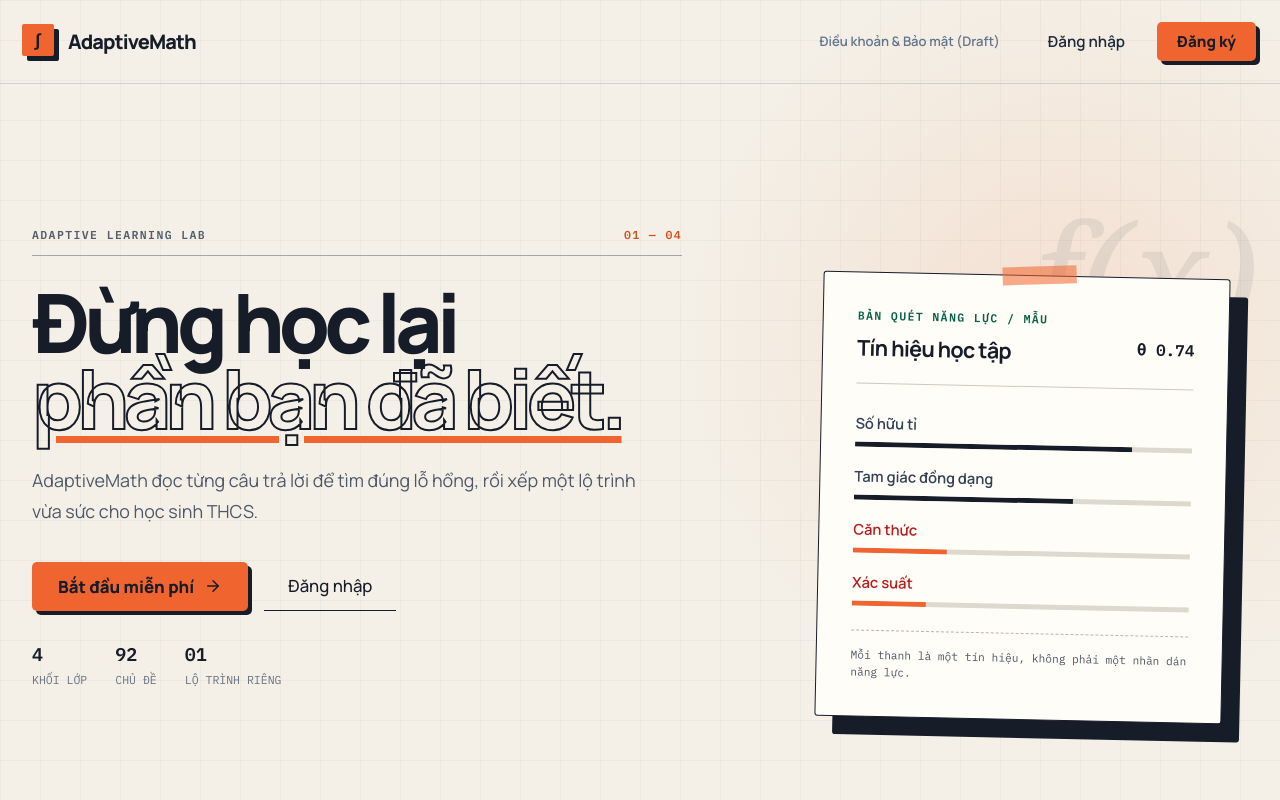
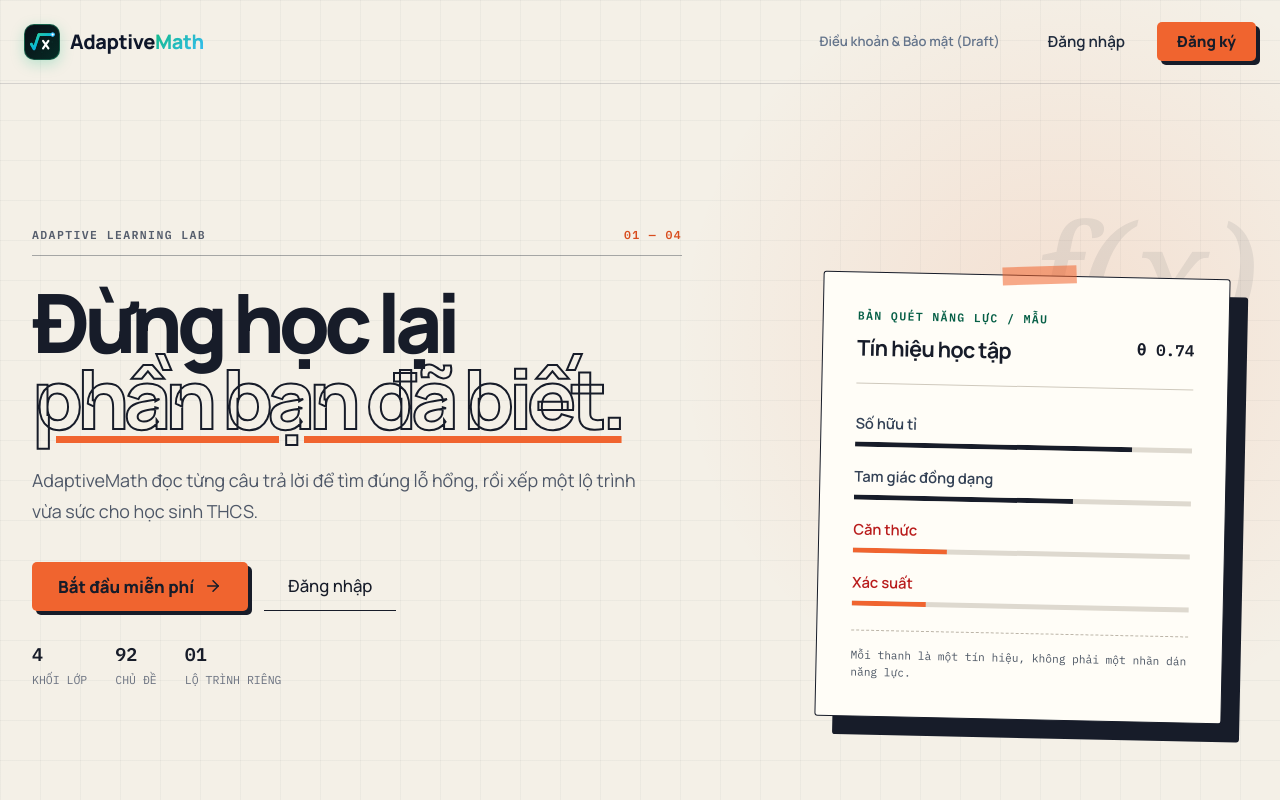
Before and after one commit to bGiaHuy/adaptive-learning, a React (Vite) app: page / in a window 1280 px wide. Shown: the top 800 px of the page. Built offline with nearby package versions, Linux system fonts and the light colour scheme; no server answers.

Commit message:
feat(ui): add professional SVG brand logo and favicon, replace default globe icon

```diff
--- a/index.html
+++ b/index.html
@@ -5,6 +5,8 @@
     <meta name="viewport" content="width=device-width, initial-scale=1.0" />
     <title>AdaptiveMath - Học Toán THCS đúng chỗ bạn còn yếu</title>
     <meta name="description" content="Nền tảng học Toán THCS lớp 6, 7, 8, 9 thích ứng theo Chương trình GDPT 2018 và SGK Kết nối tri thức với cuộc sống." />
+    <link rel="icon" type="image/svg+xml" href="/favicon.svg" />
+    <meta name="theme-color" content="#062b25" />
     <link rel="preconnect" href="https://fonts.googleapis.com">
     <link rel="preconnect" href="https://fonts.gstatic.com" crossorigin>
     <link href="https://fonts.googleapis.com/css2?family=IBM+Plex+Mono:wght@400;500;600&family=Manrope:wght@400;500;600;700;800&display=swap" rel="stylesheet">
--- /dev/null
+++ b/src/components/BrandLogo.jsx
@@ -0,0 +1,90 @@
+import React from 'react';
+
+export default function BrandLogo({ size = 36, showText = true, subtitle = null, isDark = false, className = '' }) {
+  return (
+    <div className={`brand-logo-wrapper ${className}`} style={{ display: 'flex', alignItems: 'center', gap: '10px' }}>
+      <div
+        className="brand-logo-icon-container"
+        style={{
+          width: size,
+          height: size,
+          borderRadius: Math.round(size * 0.28),
+          overflow: 'hidden',
+          display: 'flex',
+          alignItems: 'center',
+          justifyContent: 'center',
+          flexShrink: 0,
+          background: 'linear-gradient(135deg, #090d16 0%, #062b25 100%)',
+          boxShadow: '0 4px 14px rgba(16, 185, 129, 0.25)',
+          border: '1px solid rgba(52, 211, 153, 0.35)'
+        }}
+      >
+        <svg viewBox="0 0 64 64" width="100%" height="100%" fill="none" xmlns="http://www.w3.org/2000/svg">
+          <defs>
+            <linearGradient id="logoAccentGrad" x1="0%" y1="0%" x2="100%" y2="100%">
+              <stop offset="0%" stop-color="#34d399"/>
+              <stop offset="50%" stop-color="#06b6d4"/>
+              <stop offset="100%" stop-color="#3b82f6"/>
+            </linearGradient>
+            <filter id="logoGlow" x="-20%" y="-20%" width="140%" height="140%">
+              <feGaussianBlur stdDeviation="1.5" result="blur"/>
+              <feMerge>
+                <feMergeNode in="blur"/>
+                <feMergeNode in="SourceGraphic"/>
+              </feMerge>
+            </filter>
+          </defs>
+          <line x1="8" y1="32" x2="56" y2="32" stroke="#10b981" strokeOpacity="0.15" strokeWidth="1" strokeDasharray="3 3"/>
+          <line x1="32" y1="8" x2="32" y2="56" stroke="#10b981" strokeOpacity="0.15" strokeWidth="1" strokeDasharray="3 3"/>
+          <path
+            d="M12 36 L17 45 L26 18 L52 18"
+            stroke="url(#logoAccentGrad)"
+            strokeWidth="5"
+            strokeLinecap="round"
+            strokeLinejoin="round"
+            filter="url(#logoGlow)"
+          />
+          <path
+            d="M34 30 L44 44 M44 30 L34 44"
+            stroke="#ffffff"
+            strokeWidth="4"
+            strokeLinecap="round"
+          />
+          <circle cx="52" cy="18" r="4" fill="#38bdf8" filter="url(#logoGlow)"/ >
+          <circle cx="52" cy="18" r="2" fill="#ffffff"/>
+        </svg>
+      </div>
+
+      {showText && (
+        <div style={{ display: 'flex', flexDirection: 'column' }}>
+          <span style={{
+            fontWeight: 800,
+            fontSize: size >= 36 ? '1.25rem' : '1.05rem',
+            letterSpacing: '-0.02em',
+            color: isDark ? '#ffffff' : '#0f172a',
+            fontFamily: "'Manrope', -apple-system, sans-serif",
+            lineHeight: 1.15
+          }}>
+            Adaptive<span style={{
+              background: 'linear-gradient(135deg, #10b981 0%, #38bdf8 100%)',
+              WebkitBackgroundClip: 'text',
+              WebkitTextFillColor: 'transparent'
+            }}>Math</span>
+          </span>
+          {subtitle && (
+            <span style={{
+              fontSize: '0.68rem',
+              fontWeight: 600,
+              color: isDark ? '#6ee7b7' : '#64748b',
+              letterSpacing: '0.05em',
+              textTransform: 'uppercase',
+              marginTop: '1px'
+            }}>
+              {subtitle}
+            </span>
+          )}
+        </div>
+      )}
+    </div>
+  );
+}
--- a/src/components/Navbar.jsx
+++ b/src/components/Navbar.jsx
@@ -1,5 +1,6 @@
 import React from 'react';
 import { LogOut, User, ShieldAlert, FileText, Key } from 'lucide-react';
+import BrandLogo from './BrandLogo';
 
 export default function Navbar({
   pageTitle,
@@ -36,11 +37,8 @@ export default function Navbar({
     return (
       <header className="landing-navbar">
         <div className="landing-nav-container">
-          <div className="brand-logo" onClick={() => onNavigate('landing')} role="button" tabIndex={0}>
-            <div className="logo-icon-box">
-              <span className="logo-symbol">∫</span>
-            </div>
-            <span className="logo-text">AdaptiveMath</span>
+          <div className="brand-logo" onClick={() => onNavigate('landing')} role="button" tabIndex={0} style={{ cursor: 'pointer' }}>
+            <BrandLogo size={36} />
           </div>
           <div className="landing-nav-actions">
             <button
--- a/src/components/Sidebar.jsx
+++ b/src/components/Sidebar.jsx
@@ -1,4 +1,5 @@
 import React from 'react';
+import BrandLogo from './BrandLogo';
 import {
   Home,
   TrendingUp,
@@ -97,21 +98,19 @@ export default function Sidebar({
     <aside className="app-sidebar">
       {/* Brand Header */}
       <div className="sidebar-brand">
-        <div className="sidebar-logo-icon">
-          <span>∫</span>
-        </div>
-        <div>
-          <span className="sidebar-logo-title">AdaptiveMath</span>
-          <div style={{ fontSize: '0.65rem', color: '#6ee7b7', textTransform: 'uppercase', letterSpacing: '0.05em' }}>
-            {role === 'TEACHER'
+        <BrandLogo
+          size={34}
+          isDark={true}
+          subtitle={
+            role === 'TEACHER'
               ? 'Teacher Portal'
               : role === 'TEACHER_APPLICANT'
               ? 'Verification'
               : role === 'ADMIN'
               ? 'Admin Console'
-              : 'Student Studio'}
-          </div>
-        </div>
+              : 'Student Studio'
+          }
+        />
       </div>
 
       {/* Navigation List */}
```
Also changed, not shown: public/favicon.svg (added).
